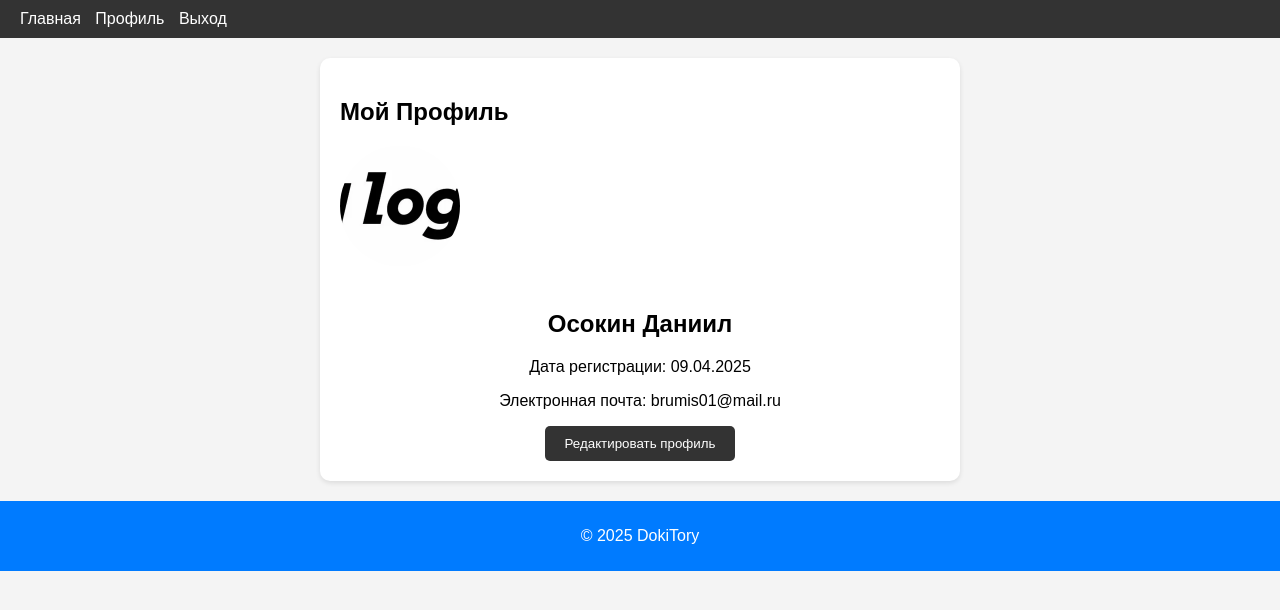
After one commit to DokiMakuro4ka/Coursework, a Flask app: page /profile in a window 1280 px wide. The commit adds this page. Shown: the top 610 px of the page. Run offline with Flask 3, Linux system fonts and the light colour scheme; some libraries are stand-ins or nearby versions.

Commit message:
Cursework

```diff
--- /dev/null
+++ b/css/profile.css
@@ -0,0 +1,57 @@
+/* Основные стили */
+body {
+    font-family: Arial, sans-serif;
+    background-color: #f4f4f4;
+    margin: 0;
+    padding: 0;
+}
+
+header {
+    background-color: #333;
+    color: white;
+    padding: 10px 20px;
+}
+
+header nav a {
+    color: white;
+    text-decoration: none;
+    margin-right: 10px;
+}
+
+.profile-container {
+    max-width: 600px;
+    margin: 20px auto;
+    background-color: white;
+    padding: 20px;
+    border-radius: 10px;
+    box-shadow: 0 2px 5px rgba(0, 0, 0, 0.1);
+}
+
+.avatar img {
+    width: 120px;
+    height: 120px;
+    object-fit: cover;
+    border-radius: 50%;
+    margin-bottom: 20px;
+}
+
+.info {
+    text-align: center;
+}
+
+.info button {
+    padding: 10px 20px;
+    background-color: #333 ;
+    color: white;
+    border: none;
+    border-radius: 5px;
+    cursor: pointer;
+}
+
+footer {
+    background-color:#007bff;
+    color: white;
+    text-align: center;
+    padding: 10px;
+    margin-top: 20px;
+}
--- a/server.py
+++ b/server.py
@@ -1,5 +1,6 @@
 from flask import Flask, render_template, request, redirect, url_for, abort
 import psycopg2
+from flask_sqlalchemy import SQLAlchemy
 
 app = Flask(__name__, static_folder="")
 
@@ -24,6 +25,10 @@ def success():
 @app.route('/')
 def main():
     return render_template('main.html')
+
+@app.route('/profile')
+def profile():
+    return render_template('profile.html')
 
 
 @app.route('/user/create', methods=['POST'])
@@ -74,5 +79,16 @@ def get_user(user_id=None):
 
     return User(user_data[0][0], user_data[0][1]).__dict__
 
+@app.route('/profile')
+def profile():
+    # Проверяем, залогинился ли пользователь
+    if 'user_id' in session:
+        # Получаем данные пользователя из базы данных
+        user = User.query.filter_by(id=session['user_id']).first_or_404()
+        return render_template('profile.html', user=user)
+    else:
+        # Если пользователь не залогинился, перенаправляем на страницу входа
+        return redirect(url_for('login'))
+
 if __name__ == '__main__':
     app.run()
--- /dev/null
+++ b/templates/profile.html
@@ -0,0 +1,37 @@
+<!DOCTYPE html>
+<html lang="en">
+<head>
+    <meta charset="UTF-8">
+    <meta name="viewport" content="width=device-width, initial-scale=1.0">
+    <title>Мой Профиль | DokiTory</title>
+    <link rel="stylesheet" href="../css/profile.css">
+</head>
+<body>
+    <header>
+        <nav>
+            <a href="/">Главная</a>
+            <a href="/profile">Профиль</a>
+            <a href="/logout">Выход</a>
+        </nav>
+    </header>
+
+    <main>
+        <section class="profile-container">
+            <h1>Мой Профиль</h1>
+            <div class="avatar">
+                <img src="logo.png" alt="Аватар пользователя">
+            </div>
+            <div class="info">
+                <h2>Осокин Даниил</h2>
+                <p>Дата регистрации: 09.04.2025</p>
+                <p>Электронная почта: brumis01@mail.ru</p>
+                <button>Редактировать профиль</button>
+            </div>
+        </section>
+    </main>
+
+    <footer>
+        <p>&copy; 2025 DokiTory</p>
+    </footer>
+</body>
+</html>
```
Also changed, not shown: css/login.css (added, +58 -0 lines), css/main.css (+63 -87 lines), js/main.js (+5 -14 lines), templates/login.html (added, +21 -0 lines), templates/main.html (+4 -3 lines).
